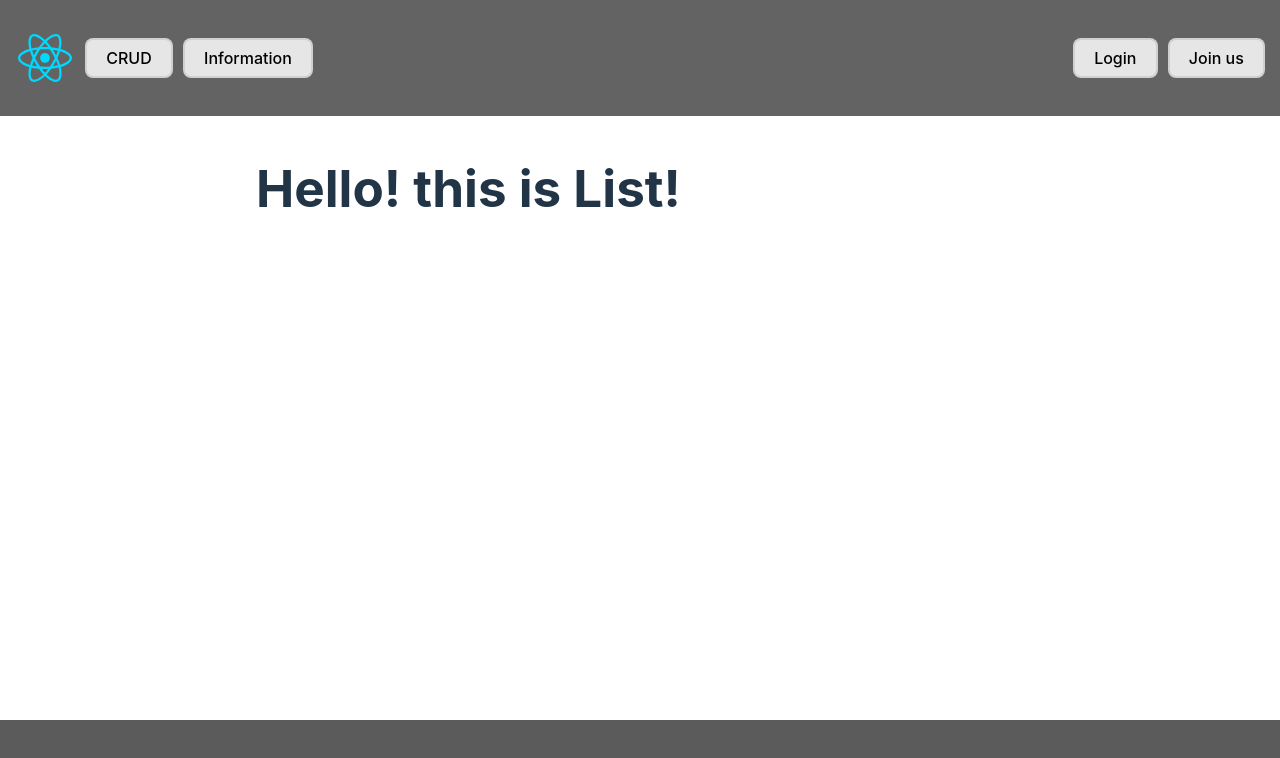
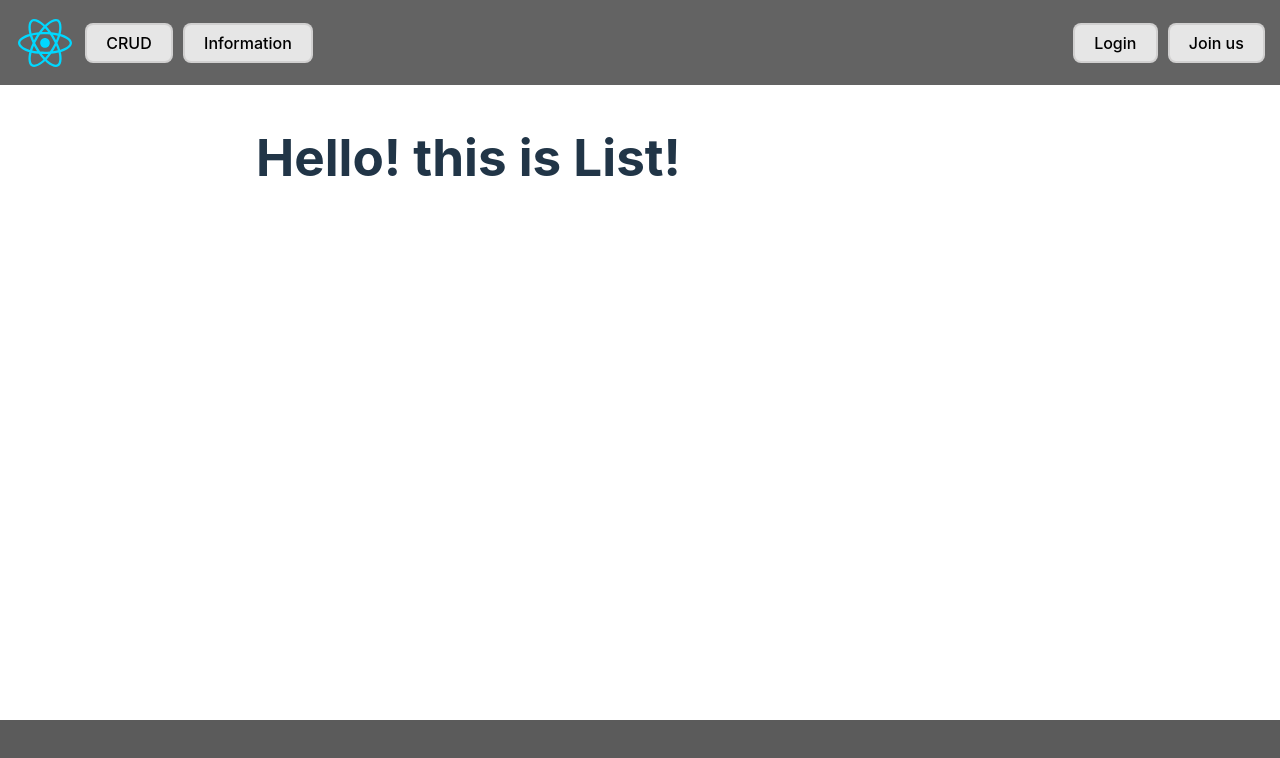
Before and after one commit to ArturKe/react-app-ts, a React (Vite) app: page / in a window 1280 px wide. Shown: the top 758 px of the page. Built offline with nearby package versions, Linux system fonts and the light colour scheme.

Commit message:
Styles update

```diff
--- a/src/App.css
+++ b/src/App.css
@@ -6,8 +6,7 @@
 } */
 
 .logo {
-  height: 6em;
-  padding: 1.5em;
+  height: 3em;
   will-change: filter;
 }
 .logo:hover {
@@ -31,11 +30,3 @@
     animation: logo-spin infinite 20s linear;
   }
 }
-
-.card {
-  padding: 2em;
-}
-
-.read-the-docs {
-  color: #888;
-}
```
